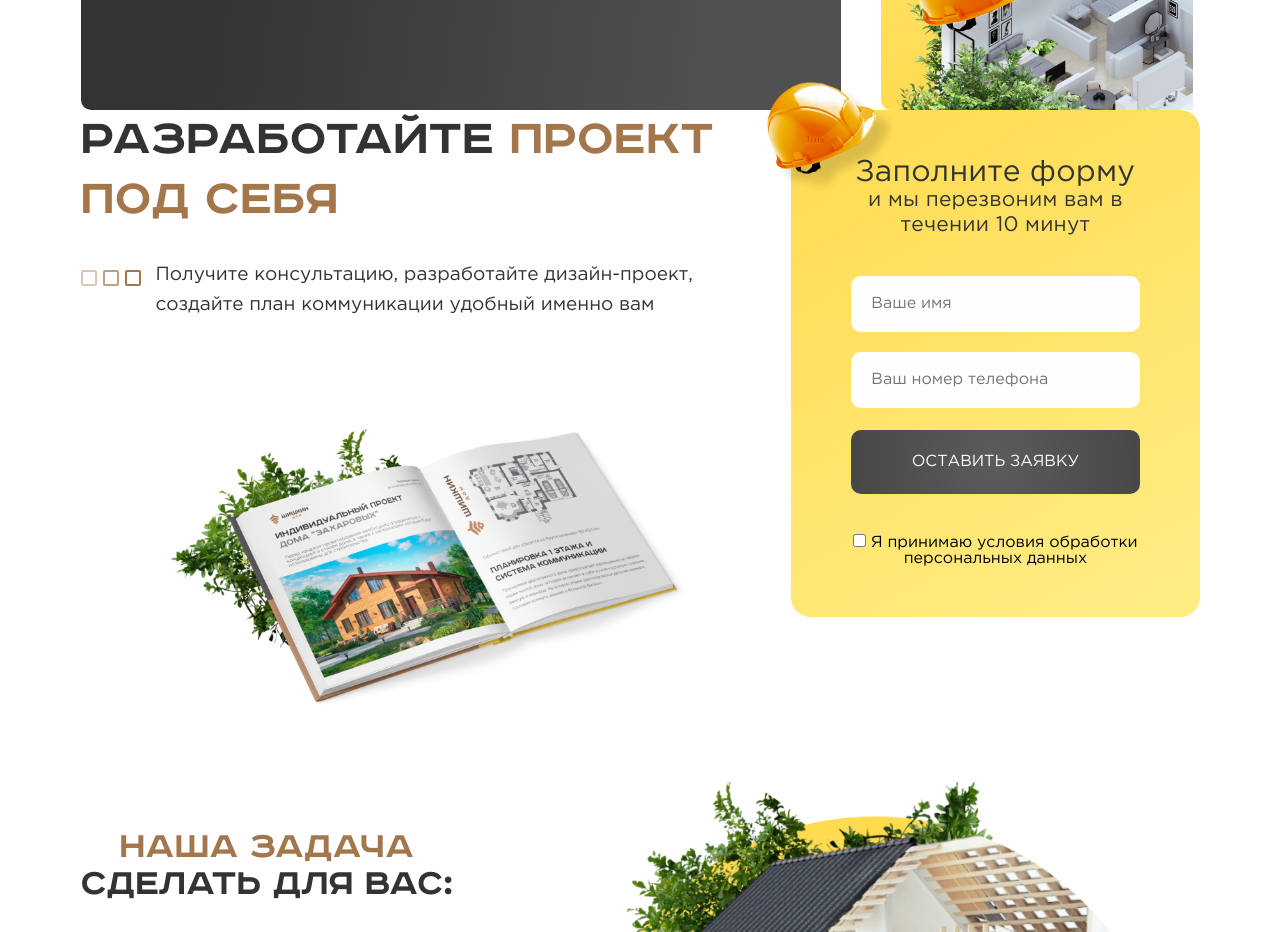
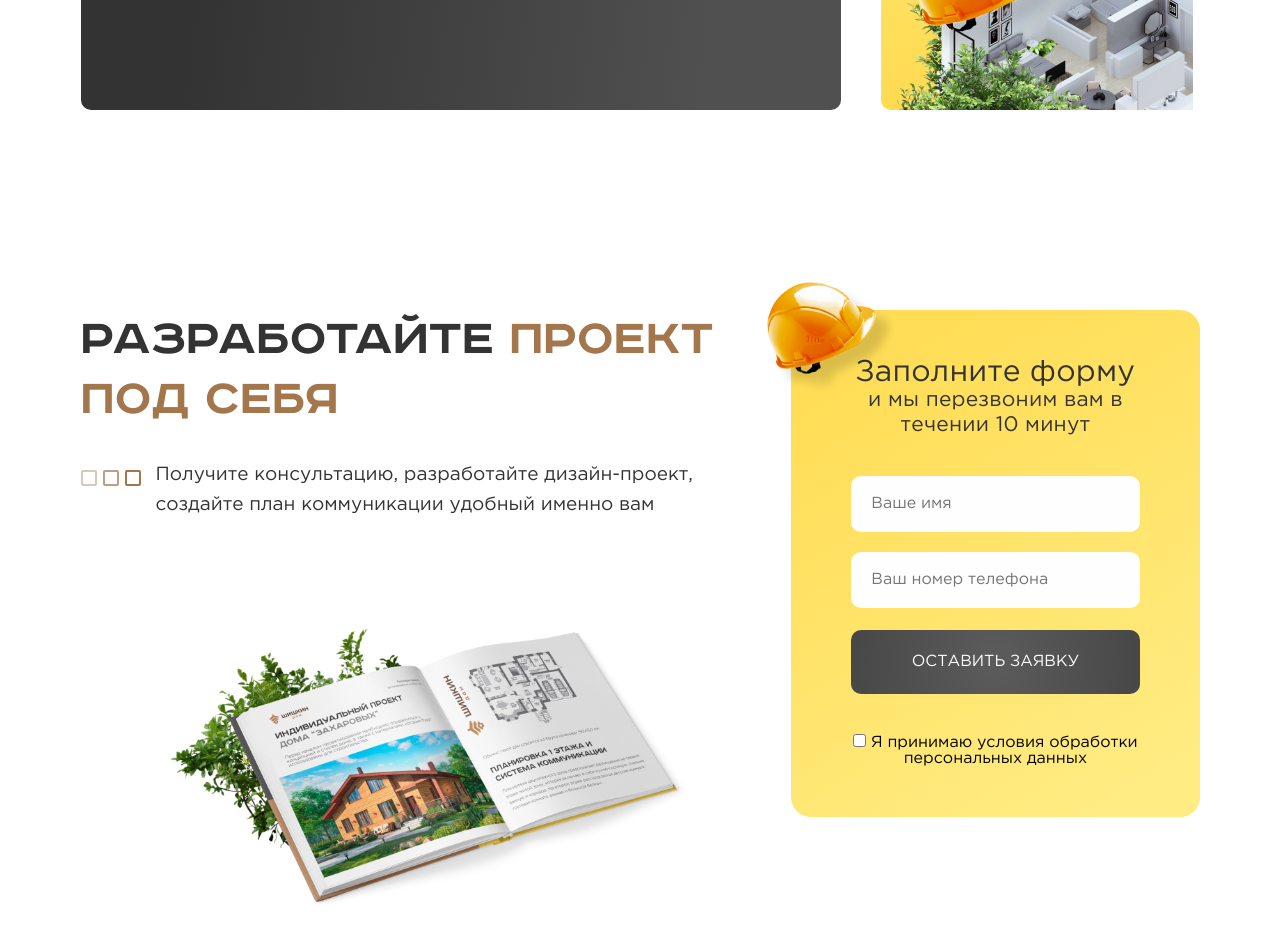
Before and after one commit to begintobegin/-, a plain HTML site: page index.html in a window 1280 px wide. Shown: the part 4544-5476 px from the top of the page. Drawn offline with nearby package versions, Linux system fonts and the light colour scheme.

Commit message:
Update style.css

```diff
--- a/css/style.css
+++ b/css/style.css
@@ -1005,6 +1005,9 @@ body {
   opacity: 1;
 }
 
+.development {
+  margin-top: 200px;
+}
 .development__flex-wrapper {
   display: flex;
   align-items: flex-start;
```
